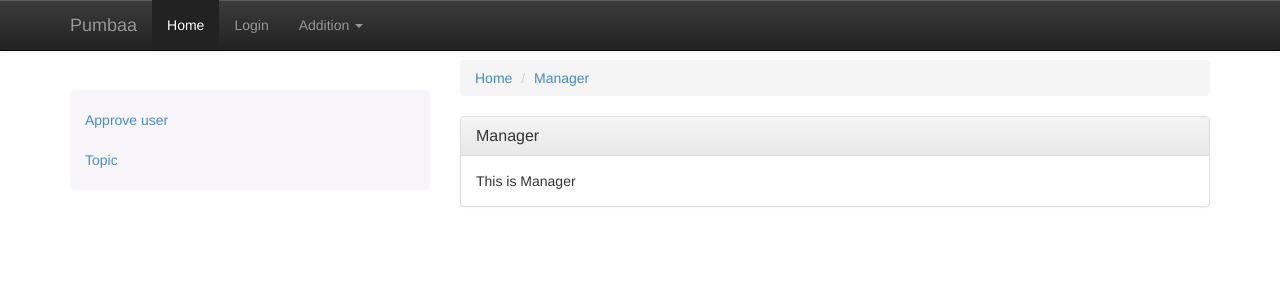
After one commit to sdayu/pumbaa, a Python web app: template pumbaa/templates/manager/index.mako in a window 1280 px wide. The commit adds this page. Shown: the top 300 px of the page. Run offline with Mako, Linux system fonts and the light colour scheme; the template is opened without the code that fills it, so the values that code supplies are empty; some libraries are stand-ins or nearby versions.

Commit message:
add where am i to manager

```diff
--- a/pumbaa/routes.py
+++ b/pumbaa/routes.py
@@ -19,6 +19,7 @@ def add_routes(config):
     config.add_route('accounts.change_username', '/accounts/change_username')
 
     # add manager route
+    config.add_route('manager.index', '/manager')
     config.include(manager_include, route_prefix='/manager')
 
     config.add_static_view('public', 'public', cache_max_age=3600)
--- a/pumbaa/templates/base/base_home.mako
+++ b/pumbaa/templates/base/base_home.mako
@@ -28,6 +28,16 @@
 				</ul>
 			</nav>
 		</div>
-		<div class="col-xs-8 col-sm-8 col-md-8 col-lg-8">${next.body()}</div>
+		<div class="col-xs-8 col-sm-8 col-md-8 col-lg-8">
+			## whare am i bar
+			<nav>
+				<ol class="breadcrumb">
+				  <li><a href="${request.route_path('home')}">Home</a></li>
+				  <%block name="whare_am_i"></%block>
+				</ol>
+			</nav>
+
+			${next.body()}
+		</div>
 	</div>
 </div>
--- /dev/null
+++ b/pumbaa/templates/manager/base/base.mako
@@ -0,0 +1,14 @@
+<%inherit file="/base/base_home.mako"/>
+<%block name="title">Manager</%block>
+<%block name="whare_am_i"><li><a href="${request.route_path('manager.index')}">Manager</a></li></%block>
+
+<div class="panel panel-default">
+  <div class="panel-heading">
+  	<h1 class="panel-title"><%block name="panel_title">Manager</%block></h1>
+  </div>
+  <div class="panel-body">
+
+${next.body()}
+
+  </div>
+</div>
--- /dev/null
+++ b/pumbaa/templates/manager/index.mako
@@ -0,0 +1,2 @@
+<%inherit file="/manager/base/base.mako"/>
+This is Manager
--- a/pumbaa/templates/manager/users/approve.mako
+++ b/pumbaa/templates/manager/users/approve.mako
@@ -1,5 +1,9 @@
-<%inherit file="/base/base_home.mako"/>
-
+<%inherit file="/manager/base/base.mako"/>
+<%block name="whare_am_i">
+	${parent.whare_am_i()}
+	<li><a href="${request.current_route_path()}">Approve user list</a></li>
+</%block>
+<%block name="panel_title">Approve user list</%block>
 <ul>
 	% for user in users:
 	<li>${user.username}
```
Also changed, not shown: pumbaa/views/manager/manager.py (added, +14 -0 lines), pumbaa/views/manager/__init__.py (added).
